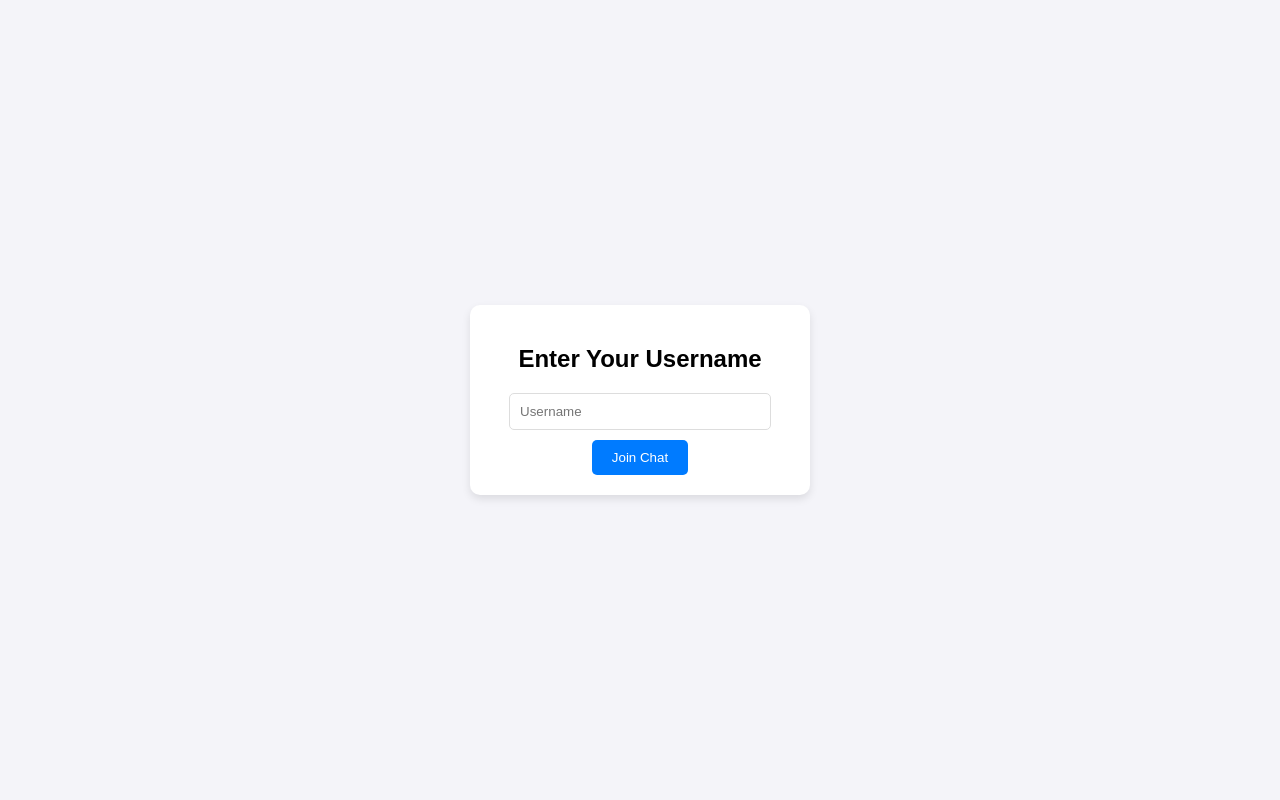
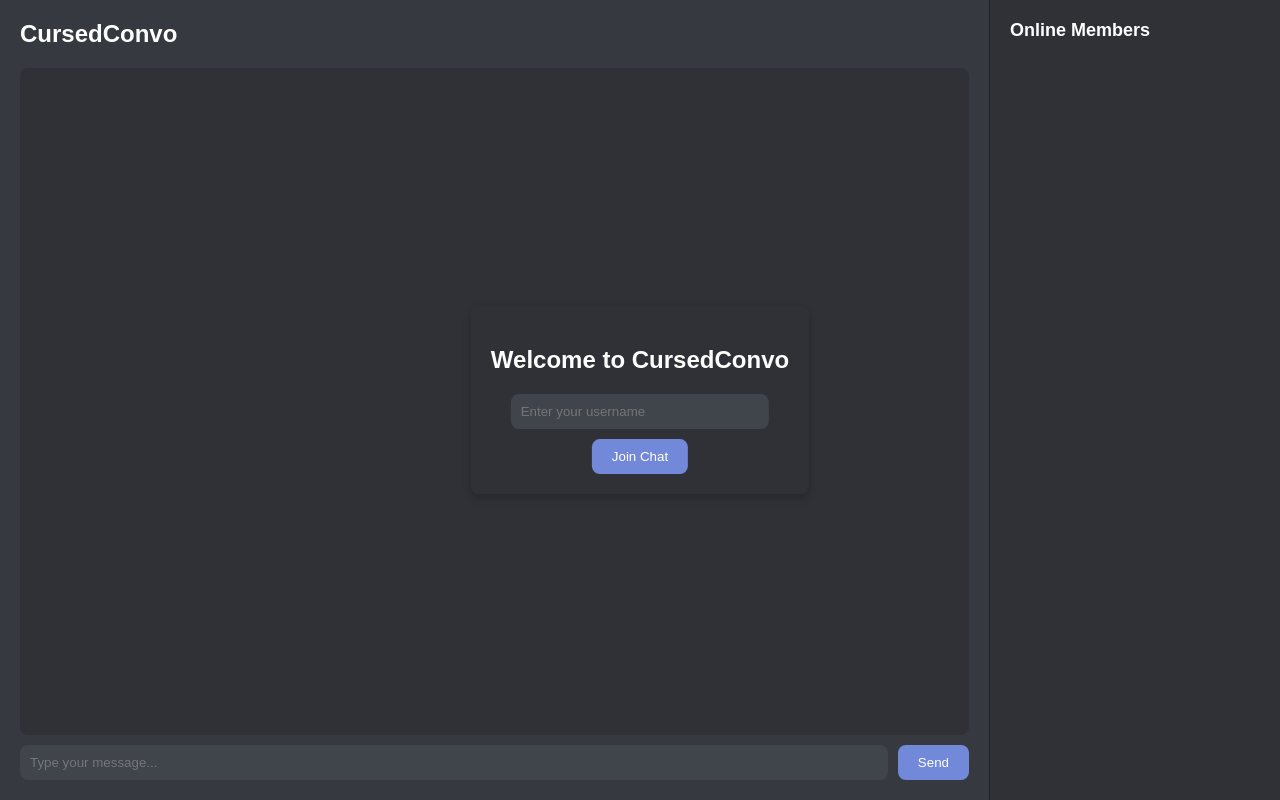
Before and after one commit to Atharv-A2/CursedConvo, a Django app: page /chat/ in a window 1280 px wide. Run offline with Django 5.2, Linux system fonts and the light colour scheme.

Commit message:
Combined both ChatRoom and OnlineUsers webpage.
Implemented both the actions onto a single page where Online members will be on the right panel and left panel has ChatLogs

```diff
--- a/ChatIt/templates/chat/chat_room.html
+++ b/ChatIt/templates/chat/chat_room.html
@@ -1,117 +1,204 @@
 <!DOCTYPE html>
 <html>
 <head>
-    <title>Chat Room</title>
+    <title>CursedConvo</title>
     <style>
+        /* General Styles */
         body {
             font-family: Arial, sans-serif;
-            background-color: #f4f4f9;
             margin: 0;
             padding: 0;
+            background-color: #36393f;
+            color: #ffffff;
             display: flex;
-            justify-content: center;
-            align-items: center;
             height: 100vh;
         }
+
+        /* Chat Container */
         #chat-container {
-            background: white;
-            border-radius: 10px;
-            box-shadow: 0 4px 8px rgba(0, 0, 0, 0.1);
-            width: 400px;
+            flex: 1;
+            display: flex;
+            flex-direction: column;
             padding: 20px;
-            display: none; /* Initially hidden */
         }
+
+        /* Chat Header */
+        #chat-header {
+            font-size: 24px;
+            font-weight: bold;
+            margin-bottom: 20px;
+            color: #ffffff;
+        }
+
+        /* Chat Log */
         #chat-log {
-            height: 300px;
-            border: 1px solid #ddd;
-            border-radius: 5px;
+            flex: 1;
+            overflow-y: auto;
+            background-color: #2f3136;
+            border-radius: 8px;
             padding: 10px;
-            overflow-y: auto;
             margin-bottom: 10px;
-            background-color: #f9f9f9;
         }
+
+        /* Chat Input */
+        #chat-input-container {
+            display: flex;
+            gap: 10px;
+        }
+
         #chat-input {
-            width: calc(100% - 80px);
+            flex: 1;
             padding: 10px;
-            border: 1px solid #ddd;
-            border-radius: 5px;
+            border: none;
+            border-radius: 8px;
+            background-color: #40444b;
+            color: #ffffff;
+            outline: none;
         }
+
+        #chat-input::placeholder {
+            color: #72767d;
+        }
+
         #send-button {
-            width: 70px;
-            padding: 10px;
-            background-color: #28a745;
-            color: white;
+            padding: 10px 20px;
+            background-color: #7289da;
             border: none;
-            border-radius: 5px;
+            border-radius: 8px;
+            color: #ffffff;
             cursor: pointer;
         }
+
         #send-button:hover {
-            background-color: #218838;
+            background-color: #677bc4;
         }
+
+        /* Online Members Panel */
+        #online-members-panel {
+            width: 250px;
+            background-color: #2f3136;
+            padding: 20px;
+            border-left: 1px solid #202225;
+        }
+
+        #online-members-header {
+            font-size: 18px;
+            font-weight: bold;
+            margin-bottom: 20px;
+            color: #ffffff;
+        }
+
+        #online-members-list {
+            list-style-type: none;
+            padding: 0;
+        }
+
+        #online-members-list li {
+            padding: 8px;
+            border-radius: 4px;
+            margin-bottom: 5px;
+            background-color: #40444b;
+            color: #ffffff;
+        }
+
+        /* Username Popup */
         #username-popup {
-            background: white;
-            border-radius: 10px;
-            box-shadow: 0 4px 8px rgba(0, 0, 0, 0.1);
+            position: fixed;
+            top: 50%;
+            left: 50%;
+            transform: translate(-50%, -50%);
+            background-color: #2f3136;
             padding: 20px;
+            border-radius: 8px;
+            box-shadow: 0 4px 8px rgba(0, 0, 0, 0.2);
             text-align: center;
         }
+
+        #username-popup h2 {
+            margin-bottom: 20px;
+            color: #ffffff;
+        }
+
         #username-popup input {
             padding: 10px;
-            border: 1px solid #ddd;
-            border-radius: 5px;
+            border: none;
+            border-radius: 8px;
+            background-color: #40444b;
+            color: #ffffff;
+            outline: none;
             width: 80%;
             margin-bottom: 10px;
         }
+
         #username-popup button {
             padding: 10px 20px;
-            background-color: #007bff;
-            color: white;
+            background-color: #7289da;
             border: none;
-            border-radius: 5px;
+            border-radius: 8px;
+            color: #ffffff;
             cursor: pointer;
         }
+
         #username-popup button:hover {
-            background-color: #0056b3;
+            background-color: #677bc4;
         }
     </style>
 </head>
 <body>
     <!-- Username Popup -->
     <div id="username-popup">
-        <h2>Enter Your Username</h2>
-        <input type="text" id="username-input" placeholder="Username">
+        <h2>Welcome to CursedConvo</h2>
+        <input type="text" id="username-input" placeholder="Enter your username">
         <button onclick="joinChat()">Join Chat</button>
     </div>
 
     <!-- Chat Container -->
     <div id="chat-container">
-        <h2>Chat Room</h2>
+        <div id="chat-header">CursedConvo</div>
         <div id="chat-log"></div>
-        <input type="text" id="chat-input" placeholder="Type your message...">
-        <button id="send-button" onclick="sendMessage()">Send</button>
+        <div id="chat-input-container">
+            <input type="text" id="chat-input" placeholder="Type your message..." onkeypress="handleKeyPress(event)">
+            <button id="send-button" onclick="sendMessage()">Send</button>
+        </div>
+    </div>
+
+    <!-- Online Members Panel -->
+    <div id="online-members-panel">
+        <div id="online-members-header">Online Members</div>
+        <ul id="online-members-list"></ul>
     </div>
 
     <script>
         let username = null;
         let socket = null;
+        let onlineMembersSocket = null;
 
         // Function to join the chat
         function joinChat() {
             username = document.getElementById('username-input').value.trim();
             if (username) {
-                // Hide the popup and show the chat container
+                // Hide the popup
                 document.getElementById('username-popup').style.display = 'none';
-                document.getElementById('chat-container').style.display = 'block';
 
-                // Connect to WebSocket
+                // Connect to WebSocket for chat
                 socket = new WebSocket(`ws://${window.location.host}/ws/chat/${username}/`);
 
-                // Handle incoming messages
+                // Handle incoming chat messages
                 socket.onmessage = function (e) {
                     const data = JSON.parse(e.data);
                     const chatLog = document.getElementById('chat-log');
                     chatLog.innerHTML += `<p><strong>${data.sender}:</strong> ${data.message}</p>`;
                     chatLog.scrollTop = chatLog.scrollHeight; // Auto-scroll to the bottom
+                };
+
+                // Connect to WebSocket for online members
+                onlineMembersSocket = new WebSocket(`ws://${window.location.host}/ws/online/`);
+
+                // Handle incoming online members updates
+                onlineMembersSocket.onmessage = function (e) {
+                    const users = JSON.parse(e.data).users;
+                    const userList = document.getElementById('online-members-list');
+                    userList.innerHTML = users.map(user => `<li>${user}</li>`).join('');
                 };
             } else {
                 alert('Please enter a valid username.');
@@ -126,6 +213,13 @@
                 input.value = '';
             }
         }
+
+        // Function to handle Enter key press
+        function handleKeyPress(event) {
+            if (event.key === 'Enter') {
+                sendMessage();
+            }
+        }
     </script>
 </body>
 </html>
--- a/ChatIt/urls.py
+++ b/ChatIt/urls.py
@@ -3,5 +3,4 @@ from . import views
 
 urlpatterns = [
     path('chat/', views.chat_room, name='chat_room'),
-    path('online/', views.online_users_view, name='online_users'),
 ]
--- a/ChatIt/views.py
+++ b/ChatIt/views.py
@@ -3,5 +3,5 @@ from django.shortcuts import render
 def chat_room(request):
     return render(request, "chat/chat_room.html")
 
-def online_users_view(request):
-    return render(request, "chat/online_users.html")
+# def online_users_view(request):
+#     return render(request, "chat/online_users.html")
```
